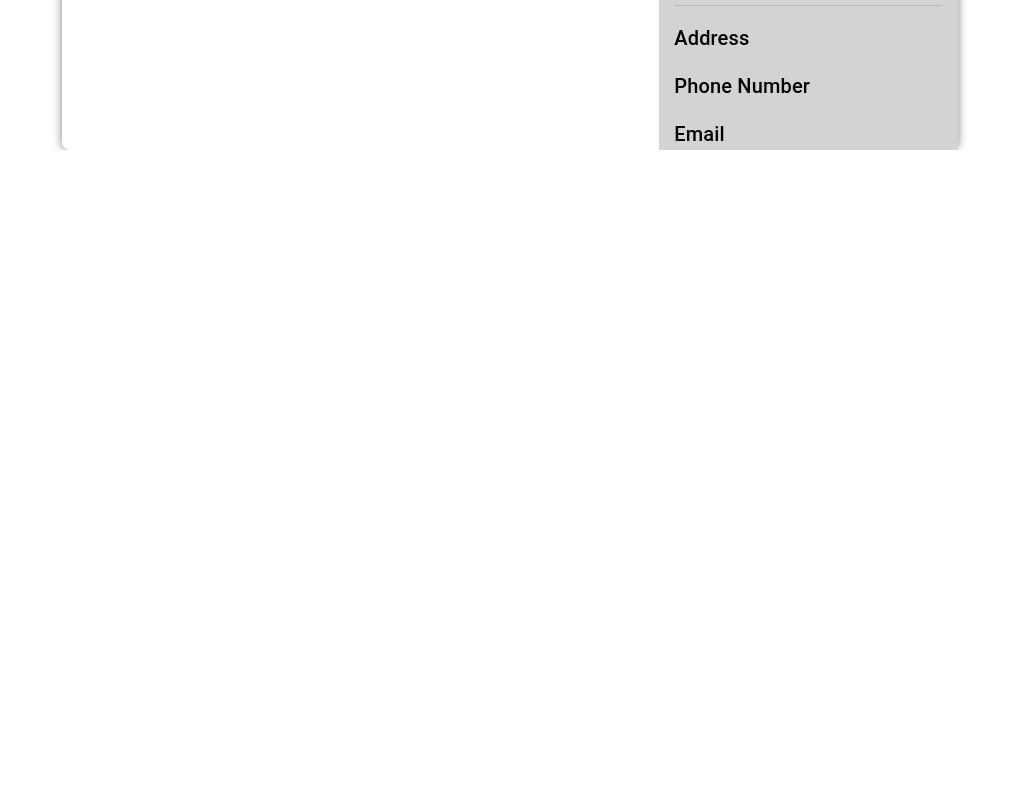
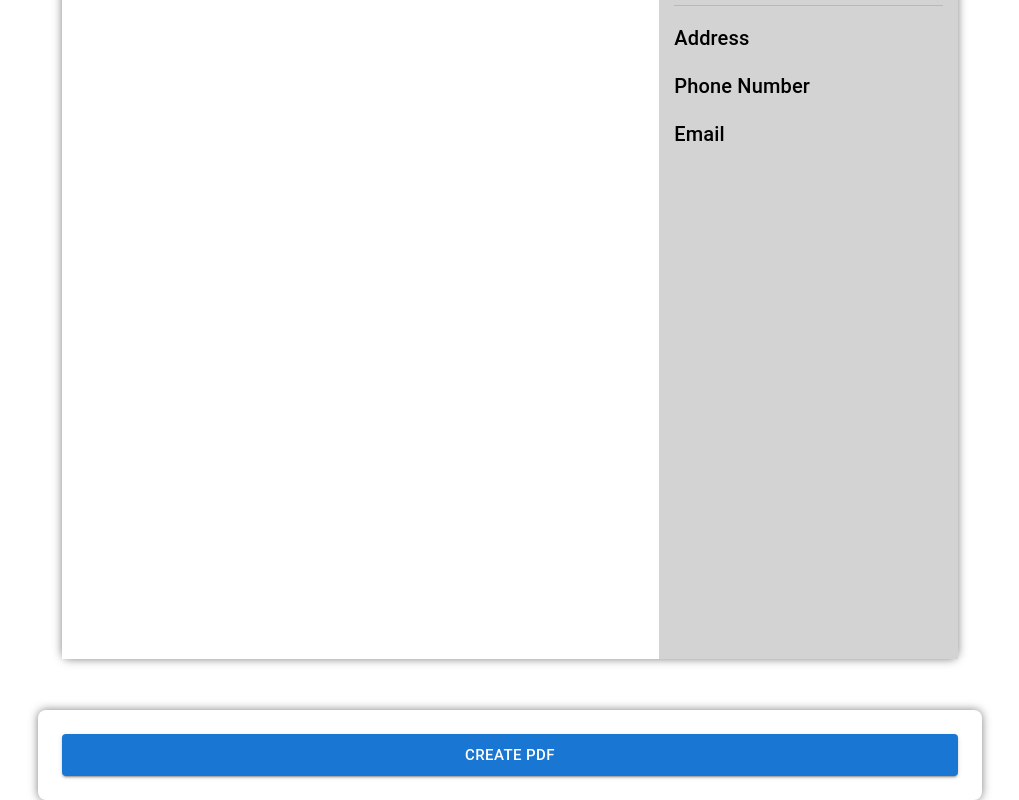
Before and after one commit to Aditya-A-G/cv-creator, a React (Create React App) app: page / in a window 1280 px wide. Shown: the part 2480-3280 px from the top of the page, without its empty margins (130-1149 px from the left). Before the commit the page ends 2630 px from the top, so only its background shows below. Built offline with nearby package versions, Linux system fonts and the light colour scheme.

Commit message:
Create functionality to generate pdf

```diff
--- a/package.json
+++ b/package.json
@@ -9,6 +9,8 @@
     "@testing-library/jest-dom": "^5.16.5",
     "@testing-library/react": "^13.4.0",
     "@testing-library/user-event": "^13.5.0",
+    "html2canvas": "^1.4.1",
+    "jspdf": "^2.5.1",
     "react": "^18.2.0",
     "react-dom": "^18.2.0",
     "react-scripts": "5.0.1",
--- a/src/App.css
+++ b/src/App.css
@@ -5,7 +5,7 @@
     width: 100%;
     row-gap: 3.2em;
 }
-.formContainer, .resumeContainer{
+.formContainer, .resumeContainer, .optionsContainer{
     display: flex;
     flex-direction: column;
     width: 70%;
@@ -22,4 +22,13 @@
 .resumeContent{
     display: grid;
     grid-template-columns: 2fr 1fr;
+    background-color: white;
+    min-height: 842px;
+    min-width: 595px;
 }
+
+.optionsContainer {
+    display: flex;
+    flex-direction: column;
+    padding: 1.5em;
+  }
--- a/src/App.js
+++ b/src/App.js
@@ -1,13 +1,15 @@
 import React, { Component } from "react";
+import { Typography, Button } from "@mui/material";
+import { jsPDF } from "jspdf";
+import html2canvas from "html2canvas";
 import Header from "./components/Header";
 import PersonalInfo from "./components/PersonalInfo";
 import Experience from "./components/Experience";
 import Education from "./components/Education";
-import { Typography } from "@mui/material";
-import "./App.css";
 import ResumeHeader from "./components/ResumeHeader";
 import ResumeDetails from "./components/ResumeDetails";
 import ResumePersonalDetails from "./components/ResumePersonalDetails";
+import "./App.css";
 
 class App extends Component {
   constructor() {
@@ -44,7 +46,7 @@ class App extends Component {
   };
   deleteExperience = (index) => {
     const experience = this.state.experience;
-    console.log(index)
+    console.log(index);
 
     experience.splice(index, 1);
     this.setState({ experience });
@@ -67,6 +69,24 @@ class App extends Component {
     this.setState({ education });
   };
 
+  createPDF = () => {
+    // Get the HTML element you want to create a PDF of
+    const element = document.querySelector(".resumeContainer");
+    const pdfWidth = element.offsetWidth;
+    const pdfHeight = element.offsetHeight;
+    const pdf = new jsPDF("p", "pt", [pdfWidth, pdfHeight]);
+
+    // Use html2canvas to render the element as an image.
+    html2canvas(element).then((canvas) => {
+      // Add the image to the PDF document.
+      const imgData = canvas.toDataURL("image/png");
+      pdf.addImage(imgData, "PNG", 0, 0, pdfWidth, pdfHeight);
+
+      // Save the PDF document.
+      pdf.save("document.pdf");
+    });
+  };
+
   render() {
     return (
       <div className="appContainer">
@@ -82,29 +102,74 @@ class App extends Component {
               <Experience addExperience={this.addExperience} />
             </div>
             {this.state.experience.map((experience, index) => {
-              console.log(index)
+              console.log(index);
               return (
-                <Experience key={index} experienceKey={index} position ={experience.position} company={experience.company} city={experience.city} from = {experience.from} to ={experience.to} deleteExperience={this.deleteExperience} updateExperience={this.updateExperience} displayDeleteBtn={true}/>
-              )
+                <Experience
+                  key={index}
+                  experienceKey={index}
+                  position={experience.position}
+                  company={experience.company}
+                  city={experience.city}
+                  from={experience.from}
+                  to={experience.to}
+                  deleteExperience={this.deleteExperience}
+                  updateExperience={this.updateExperience}
+                  displayDeleteBtn={true}
+                />
+              );
             })}
             <div>
               <Typography variant="h5">Education</Typography>
               <Education addEducation={this.addEducation} />
             </div>
             {this.state.education.map((education, index) => {
-              console.log(index)
+              console.log(index);
               return (
-                <Education key={index} educationKey={index} university ={education.university} city={education.city} degree={education.degree} subject={education.subject} from = {education.from} to ={education.to} deleteEducation={this.deleteEducation} updateEducation={this.updateEducation} displayDeleteBtn={true}/>
-              )
+                <Education
+                  key={index}
+                  educationKey={index}
+                  university={education.university}
+                  city={education.city}
+                  degree={education.degree}
+                  subject={education.subject}
+                  from={education.from}
+                  to={education.to}
+                  deleteEducation={this.deleteEducation}
+                  updateEducation={this.updateEducation}
+                  displayDeleteBtn={true}
+                />
+              );
             })}
           </div>
         </div>
         <div className="resumeContainer">
-          <ResumeHeader firstName= {this.state.firstName} lastName={this.state.lastName} title={this.state.title}/>
+          <ResumeHeader
+            firstName={this.state.firstName}
+            lastName={this.state.lastName}
+            title={this.state.title}
+          />
           <div className="resumeContent">
-            <ResumeDetails description={this.state.description} experience={this.state.experience} education={this.state.education}></ResumeDetails>
-            <ResumePersonalDetails address={this.state.address} phone={this.state.phone} email={this.state.email} photo={this.state.photo}></ResumePersonalDetails>
+            <ResumeDetails
+              description={this.state.description}
+              experience={this.state.experience}
+              education={this.state.education}
+            ></ResumeDetails>
+            <ResumePersonalDetails
+              address={this.state.address}
+              phone={this.state.phone}
+              email={this.state.email}
+              photo={this.state.photo}
+            ></ResumePersonalDetails>
           </div>
+        </div>
+        <div className="optionsContainer">
+          <Button
+            variant="contained"
+            size="large"
+            onClick={this.createPDF}
+          >
+            Create PDF
+          </Button>
         </div>
       </div>
     );
--- a/src/ResumeDetails.css
+++ b/src/ResumeDetails.css
@@ -1,6 +1,7 @@
 .resumeDetailsWrapper{
     display: flex;
     flex-direction: column;
+    height: 100%;
     width: 95%;
     row-gap: 1em;
     padding-top: 1em;
@@ -11,6 +12,7 @@
     flex-direction: column;
     align-items: center;
     width: 100%;
+    height: 100%;
 }
 
 .resumeDetailsExperience, .resumeDetailsEducation{
--- a/src/ResumePersonalDetails.css
+++ b/src/ResumePersonalDetails.css
@@ -3,7 +3,7 @@
     flex-direction: column;
     align-items: center;
     width: 100%;
-    background-color: lightgray;
+    background-color: lightgrey;
 }
 .resumePersonalDetailsWrapper{
     display: flex;
```
Also changed, not shown: 1 other file (tests, documents, lock files or other folders). Lines whose indentation alone changed are shown as unchanged.
